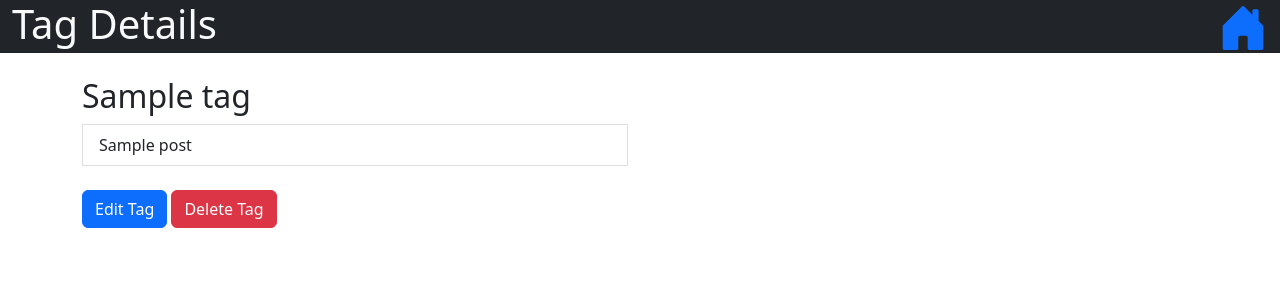
After one commit to coachdaveofficial/flask-blogly, a Flask app: page /tags/1/ in a window 1280 px wide. The commit adds this page. Shown: the top 300 px of the page. Run offline with Flask 2, Linux system fonts and the light colour scheme; tables that the repository leaves empty hold one stand-in row (values such as "Sample post").

Commit message:
added tags and ability to attach tags to posts

```diff
--- a/app.py
+++ b/app.py
@@ -1,7 +1,7 @@
 """Blogly application."""
 
 from flask import Flask, request, redirect, render_template
-from models import db, connect_db, User, Post
+from models import db, connect_db, User, Post, PostTag, Tag
 from flask_debugtoolbar import DebugToolbarExtension
 
 app = Flask(__name__)
@@ -15,8 +15,10 @@ debug = DebugToolbarExtension(app)
 
 
 
+
 with app.app_context():
     connect_db(app)
+
     db.create_all()
 
 @app.route('/')
@@ -58,16 +60,23 @@ def add_post(user_id):
     """Add post for specific user"""
 
     user = User.query.get_or_404(user_id)
+    tag_options = Tag.query.all()
 
     if request.method == 'GET':
-        return render_template('add_post.html', user=user)
+        return render_template('add_post.html', user=user, tags=tag_options)
     elif request.method == 'POST':
 
         title = request.form['title']
         content = request.form['content']
+        tags = request.form.getlist('tag')
 
 
         post = Post(title=title, content=content, user_id=user_id)
+
+        for tagname in tags:
+            tag = Tag.query.filter_by(name=tagname).one()
+            post.tags.append(tag)
+
         db.session.add(post)
         db.session.commit()
 
@@ -127,20 +136,44 @@ def delete_post(post_id):
 
     return redirect(f'/users/{post.user_id}/details')
 
-@app.route('/post/<int:post_id>/edit/')
+@app.route('/post/<int:post_id>/edit/', methods=['GET', 'POST'])
 def edit_post(post_id):
 
-    post = Post.query.get_or_404(post_id)
+    if request.method == 'GET':
 
-    return render_template('edit_post.html', post=post)
+        post = Post.query.get_or_404(post_id)
+        tags = Tag.query.all()
+
+        return render_template('edit_post.html', post=post, tags=tags)
+
+    elif request.method == 'POST':
+
+        post = Post.query.get_or_404(post_id)
+        for tag in post.tags:
+            print(tag.name)
+
+
+        post.title = request.form['title'] if request.form['title'] != '' else post.title
+        post.content = request.form['content'] if request.form['content'] != '' else post.content
+        tag_ids = [int(num) for num in request.form.getlist("tags")]
+        post.tags = Tag.query.filter(Tag.id.in_(tag_ids)).all()
+
+        db.session.add(post)
+        db.session.commit()
+
+
+        return redirect(f'/post/{post.id}')
+
 
 @app.route('/post/<int:post_id>/edit/submit/')
 def submit_post_changes(post_id):
 
     post = Post.query.get_or_404(post_id)
-
+    for tag in post.tags:
+        print(tag.name)
     post.title = request.args['title'] if request.args['title'] != '' else post.title
     post.content = request.args['content'] if request.args['content'] != '' else post.content
+    post.tags = request.form.getlist('tag') if request.form.getlist('tag') != [] else post.tags
 
 
     db.session.add(post)
@@ -148,3 +181,52 @@ def submit_post_changes(post_id):
 
 
     return redirect(f'/post/{post.id}')
+
+@app.route('/tags/')
+def show_tags():
+    tags = Tag.query.all()
+
+    return render_template('show_tags.html', tags=tags)
+
+@app.route('/tags/<int:tag_id>/')
+def tag_details(tag_id):
+    tag = Tag.query.get_or_404(tag_id)
+
+
+
+    return render_template('tag_details.html', tag=tag)
+
+@app.route('/tags/new/', methods=['POST', 'GET'])
+def add_tag():
+    if request.method == 'GET':
+        return render_template('add_tag.html')
+    elif request.method == 'POST':
+        name = request.form['name']
+
+        tag = Tag(name=name)
+        db.session.add(tag)
+        db.session.commit()
+
+        return redirect(f'/tags/')
+
+@app.route('/tags/<int:tag_id>/edit/', methods=['POST', 'GET'])
+def edit_tag(tag_id):
+    tag = Tag.query.get_or_404(tag_id)
+    if request.method == 'GET':
+        return render_template('edit_tag.html', tag=tag)
+    elif request.method == 'POST':
+        name = request.form['name']
+
+        tag.name = name
+        db.session.add(tag)
+        db.session.commit()
+
+        return redirect(f'/tags/')
+
+@app.route('/tags/<int:tag_id>/delete/')
+def delete_tag(tag_id):
+    tag = Tag.query.get_or_404(tag_id)
+    db.session.delete(tag)
+    db.session.commit()
+
+    return redirect(f'/tags/')
--- /dev/null
+++ b/templates/tag_details.html
@@ -0,0 +1,61 @@
+{% extends 'base.html' %}
+
+{% block title %} Tag Details {% endblock %}
+{% block h1 %} Tag Details {% endblock %}
+
+{% block home_button %}
+    <a href="/">
+        <svg xmlns="http://www.w3.org/2000/svg" width="50" height="50" fill="currentColor" class="bi bi-house-door-fill" viewBox="0 0 16 16" aria-label="Home Icon">
+            <path d="M6.5 14.5v-3.505c0-.245.25-.495.5-.495h2c.25 0 .5.25.5.5v3.5a.5.5 0 0 0 .5.5h4a.5.5 0 0 0 .5-.5v-7a.5.5 0 0 0-.146-.354L13 5.793V2.5a.5.5 0 0 0-.5-.5h-1a.5.5 0 0 0-.5.5v1.293L8.354 1.146a.5.5 0 0 0-.708 0l-6 6A.5.5 0 0 0 1.5 7.5v7a.5.5 0 0 0 .5.5h4a.5.5 0 0 0 .5-.5Z"/>
+          </svg>
+    </a>
+{% endblock %}
+
+{% block content %}
+
+<div class="container mt-4">
+    <div class="row align-items-center">
+        <div class="col">
+            <h2>{{tag.name}}</h2>
+            <div class="list-group">
+                <div class="row">
+                    <div class="col-6">
+
+                        {% if tag.posts|length == 0 %}
+                            No post with this tag yet!
+                        {% else %}
+                            {% for post in tag.posts %}
+
+                                    <a href="/post/{{post.id}}" class="list-group-item list-group-item-action">
+                                        {{post.title}}
+                                    </a>
+                            {% endfor %}
+
+                        {% endif %}
+                    </div>
+                </div>
+              </div>
+              <div class="col mt-4">
+                <a href="/tags/{{tag.id}}/edit/" class="btn btn-primary">Edit Tag</a>
+
+                <a href="/tags/{{tag.id}}/delete/" class="btn btn-danger">Delete Tag</a>
+            </div>
+          </div>
+    </div>
+
+    <br>
+
+
+</div>
+
+
+
+
+
+
+
+
+
+
+
+{% endblock %}
```
Also changed, not shown: models.py (+25 -1 lines), templates/add_post.html (+12 -1 lines), templates/add_tag.html (added, +34 -0 lines), templates/edit_post.html (+34 -1 lines), templates/edit_tag.html (added, +34 -0 lines), templates/show_post.html (+18 -3 lines), templates/show_tags.html (added, +49 -0 lines).
